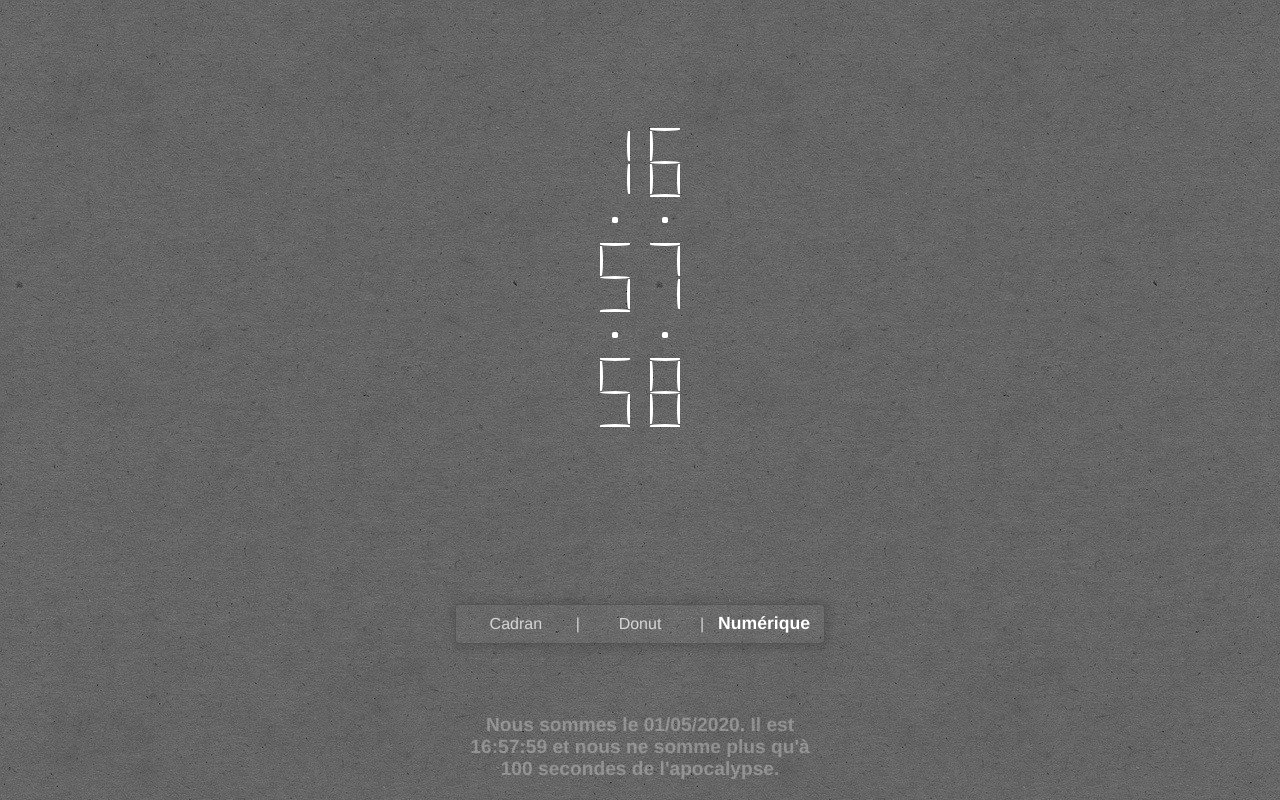
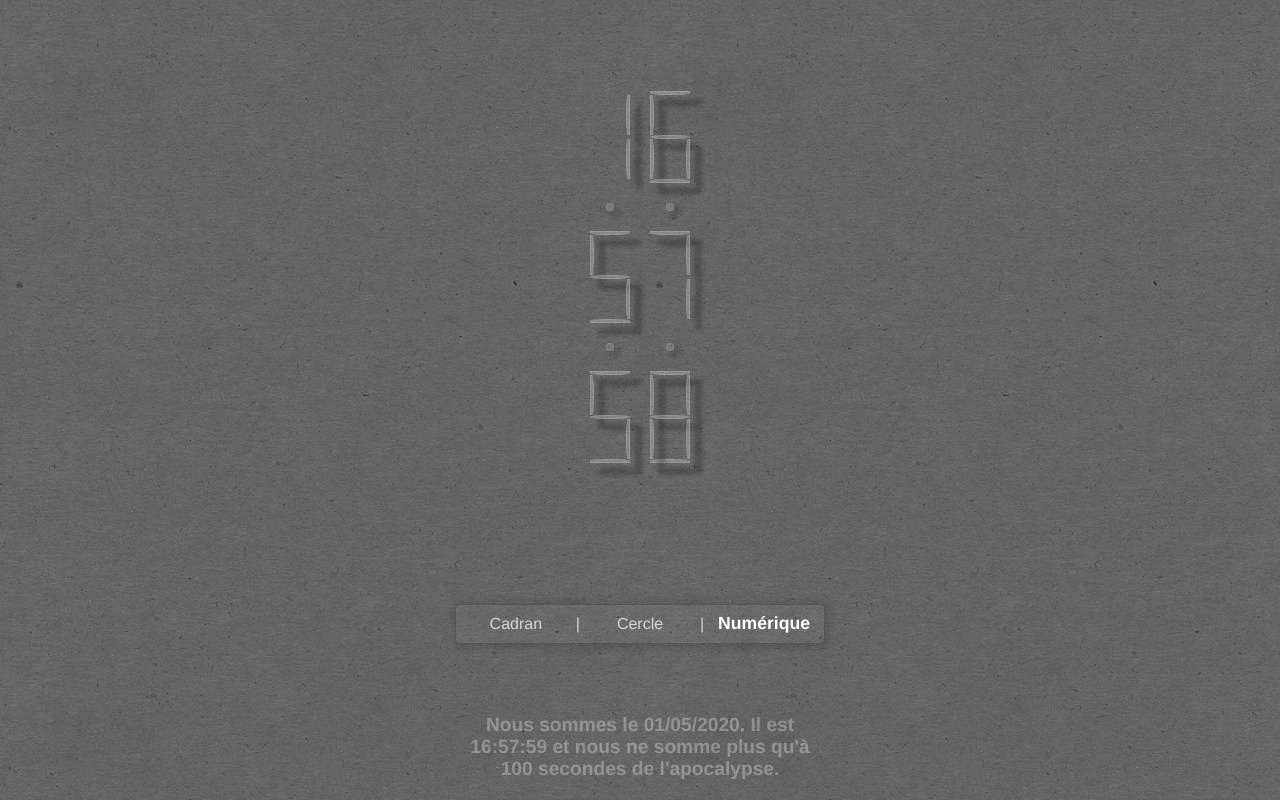
Before and after one commit to clabroche/clock, a Vue app: page /digital in a window 1280 px wide. Built offline with nearby package versions, Linux system fonts and the light colour scheme.

Commit message:
fix(digital): make text more elegant

```diff
--- a/src/App.vue
+++ b/src/App.vue
@@ -10,7 +10,7 @@
       |
       <a @click="$router.push({name: 'doughnut'})" :class="{
         active: $route.name === 'doughnut'
-      }">Donut</a>
+      }">Cercle</a>
       |
       <a @click="$router.push({name: 'digital'})" :class="{
         active: $route.name === 'digital'
--- a/src/components/digital/Integer.vue
+++ b/src/components/digital/Integer.vue
@@ -64,9 +64,12 @@ export default {
     justify-content: space-between;
   }
   .bar {
-    background-color: #fff;
     opacity: 0;
     transition: 300ms;
+    background-color: #ffffff38;
+    box-shadow: 10px 10px 4px 2px #00000038;
+    border: 1px solid #989898;
+    box-sizing: border-box;
     &.top {
       transition-delay: var(--numericIntegerTransitionTop);
       width: var(--numericIntegerWidth);
--- a/src/router/index.js
+++ b/src/router/index.js
@@ -10,7 +10,7 @@ const routes = [
   {
     path: '/',
     name: 'Home',
-    redirect: 'doughnut'
+    redirect: 'dial'
   }, {
     path: '/doughnut',
     name: 'doughnut',
--- a/src/views/ClockDigital.vue
+++ b/src/views/ClockDigital.vue
@@ -1,12 +1,16 @@
 <template>
   <div class="clock-container">
     <number :width="width" :value="clock.hours" :padded="true"></number>
-    <div class="colon">
+    <div class="colon" :style="{
+      opacity: clock.seconds % 2 === 0 ? 0 : 1
+    }">
       <div class="point"></div>
       <div class="point"></div>
     </div>
     <number :width="width" :value="clock.minutes" :padded="true"></number>
-    <div class="colon">
+    <div class="colon" :style="{
+      opacity: clock.seconds % 2 === 0 ? 0 : 1
+    }">
       <div class="point"></div>
       <div class="point"></div>
     </div>
@@ -25,7 +29,7 @@ export default {
     return {
       clock,
       number: 8,
-      width: 30
+      width: 40
     }
   },
   mounted() {
@@ -48,11 +52,16 @@ export default {
     justify-content: space-around;
     margin: 10px calc(var(--clockDigitalColonWidth) * 2);
     width: 100%;
+    transition: 300ms;
     .point {
       border-radius: 30%;
       background-color: #fff;
       width: calc(var(--clockDigitalColonWidth) / 2);
       height: calc(var(--clockDigitalColonWidth) / 2);
+      background-color: #ffffff38;
+      box-shadow: 5px 5px 4px 2px #00000038;
+      border: 1px solid #989898;
+      box-sizing: border-box;
     }
   }
 }
```
